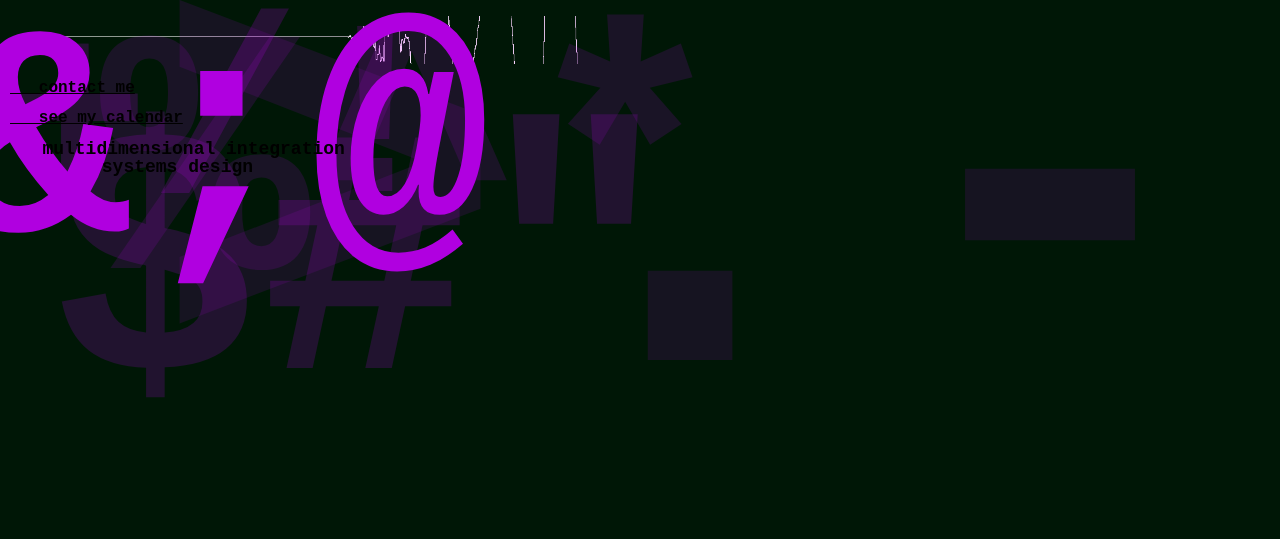
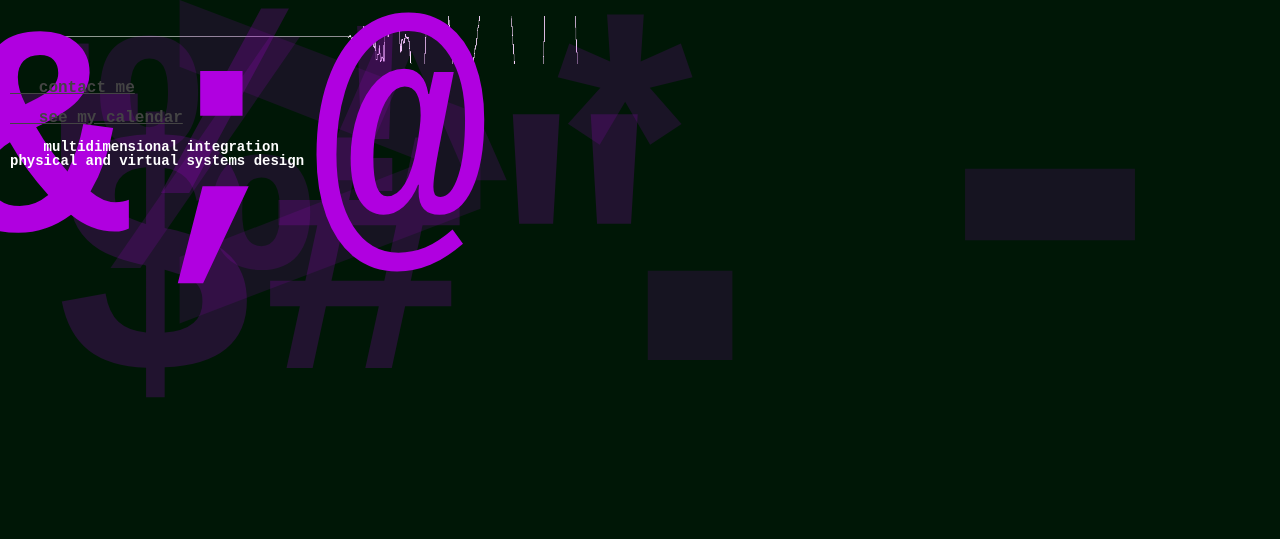
Before and after one commit to kr315/kr315.github.io, a PHP site: page / in a window 1280 px wide. Shown: the top 539 px of the page. Run offline with PHP 8.4, Linux system fonts and the light colour scheme.

Commit message:
description

```diff
--- a/index.html
+++ b/index.html
@@ -28,7 +28,7 @@
 
     <!-- GENERATED BODY END -->
     <!-- navigation BEGIN -->
-		<div id="description" style="position: absolute; top: 140px; left: 10px;">&nbsp;&nbsp;&nbsp;multidimensional integration<br>systems design<br></a></div>
+		<div id="description" style="position: absolute; top: 140px; left: 10px;">&nbsp;multidimensional integration<br>physical and virtual systems design<br></div>
 		<div id="navigation" style="position: absolute; top: 80px; left: 10px;"><a href="contact.html">  &nbsp;&nbsp;&nbsp;contact me</a></div>
 		<div id="navigation" style="position: absolute; top: 110px; left: 10px;"><a href="calendar.html">  &nbsp;&nbsp;&nbsp;see my calendar</a></div>
 	<!-- navigation END -->
--- a/style.css
+++ b/style.css
@@ -88,10 +88,12 @@ div {
 }
 
 div#navigation {font-family:'Courier New', Courier, monospace; font-size: 16px;}
-div#navigation a:link { color: #000000; transition: color 1.8s, font-size 3.0s ease-in-out;}
-div#navigation a:visited { color: #000000; transition: color 1.8s, font-size 3.0s ease-in-out;}
-div#navigation a:hover { color: #000000; font-size: 20px; transition: color 0.8s, font-size 1.0s ease-in-out;}
-div#navigation a:active { color: #000000; font-size: 20px; transition: color 0.8s, font-size 1.0s ease-in-out;}
+div#navigation a:link { color: #444444; transition: color 1.8s, font-size 3.0s ease-in-out;}
+div#navigation a:visited { color: #444444; transition: color 1.8s, font-size 3.0s ease-in-out;}
+div#navigation a:hover { color: #444444; font-size: 20px; transition: color 0.8s, font-size 1.0s ease-in-out;}
+div#navigation a:active { color: #444444; font-size: 20px; transition: color 0.8s, font-size 1.0s ease-in-out;}
+
+div#description {font-family: 'Courier New', Courier, monospace; font-size: 14px; color: #ffffff }
 
 div.blinds {
     position: absolute;
```
